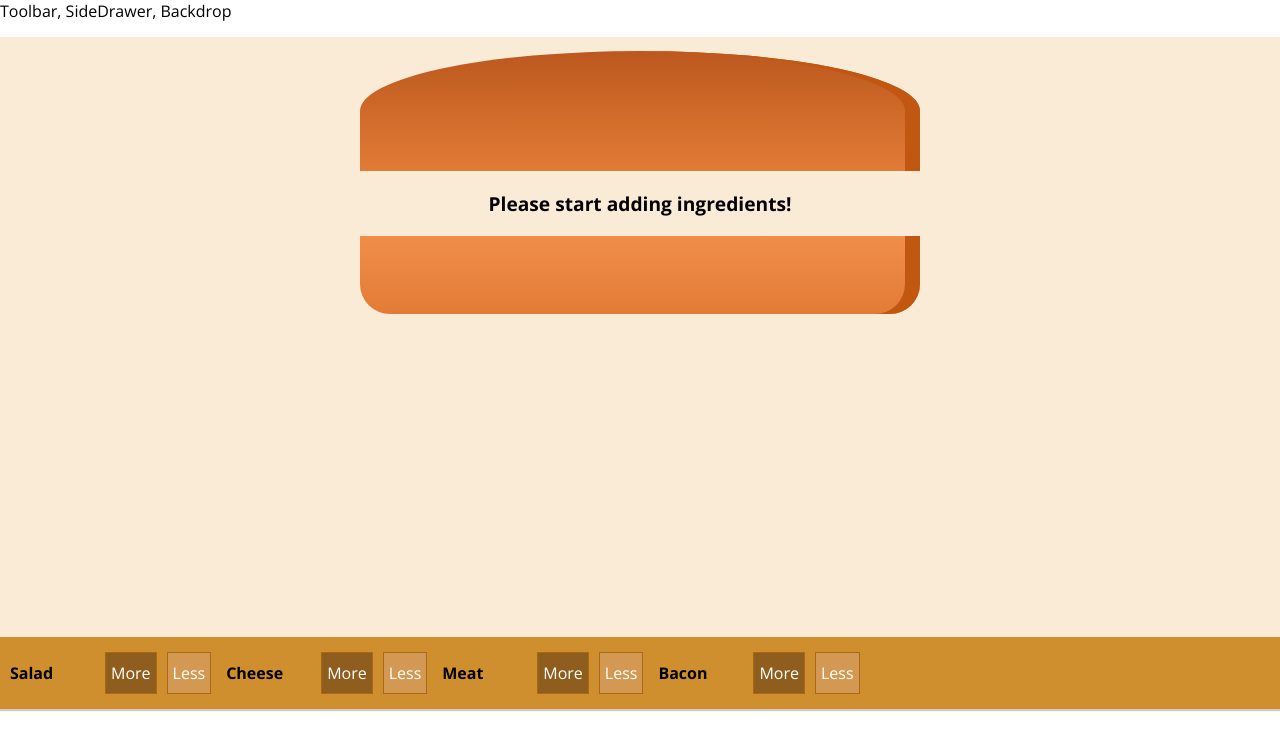
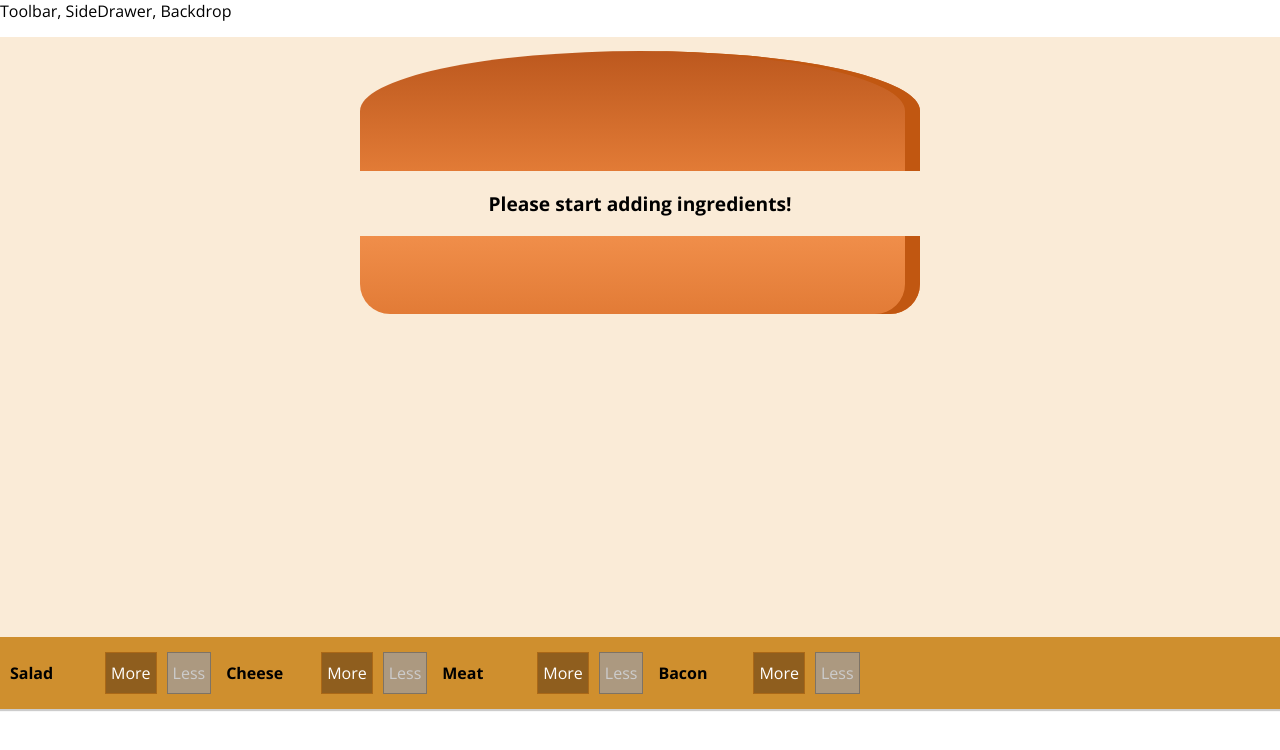
Before and after one commit to karthiks/build-a-burger, a React (Create React App) app: page / in a window 1280 px wide. Shown: the top 750 px of the page. Built offline with nearby package versions, Linux system fonts and the light colour scheme.

Commit message:
Added logic to disable Less button of ingredient control when it is not added yet

```diff
--- a/src/stateful/burgerBuilder.js
+++ b/src/stateful/burgerBuilder.js
@@ -46,6 +46,7 @@ class BurgerBuilder extends Component {
             <Aux>
                 <Burger ingredients={this.state.ingredients} />
                 <BuildControls
+                    ingredients={this.state.ingredients}
                     addIngredient={this.addIngredientHandler}
                     removeIngredient={this.removeIngredientHandler} />
             </Aux>
--- a/src/stateless/buildControl.js
+++ b/src/stateless/buildControl.js
@@ -6,7 +6,7 @@ const BuildControl = (props) => {
         <div className={classes.BuildControl}>
             <div className={classes.Label}>{props.label}</div>
             <button className={classes.More} onClick={props.addIngredient}>More</button>
-            <button className={classes.Less} onClick={props.removeIngredient}>Less</button>
+            <button className={classes.Less} onClick={props.removeIngredient} disabled={props.isNotYetAdded}>Less</button>
         </div>
     )
 }
--- a/src/stateless/buildControls.js
+++ b/src/stateless/buildControls.js
@@ -21,6 +21,7 @@ const BuildControls = (props) => {
                         label={ctrl.label}
                         addIngredient={() => props.addIngredient(ctrl.type)}
                         removeIngredient={() => props.removeIngredient(ctrl.type)}
+                        isNotYetAdded={props.ingredients[ctrl.type]<1}
                     />
                 )
             })
```
